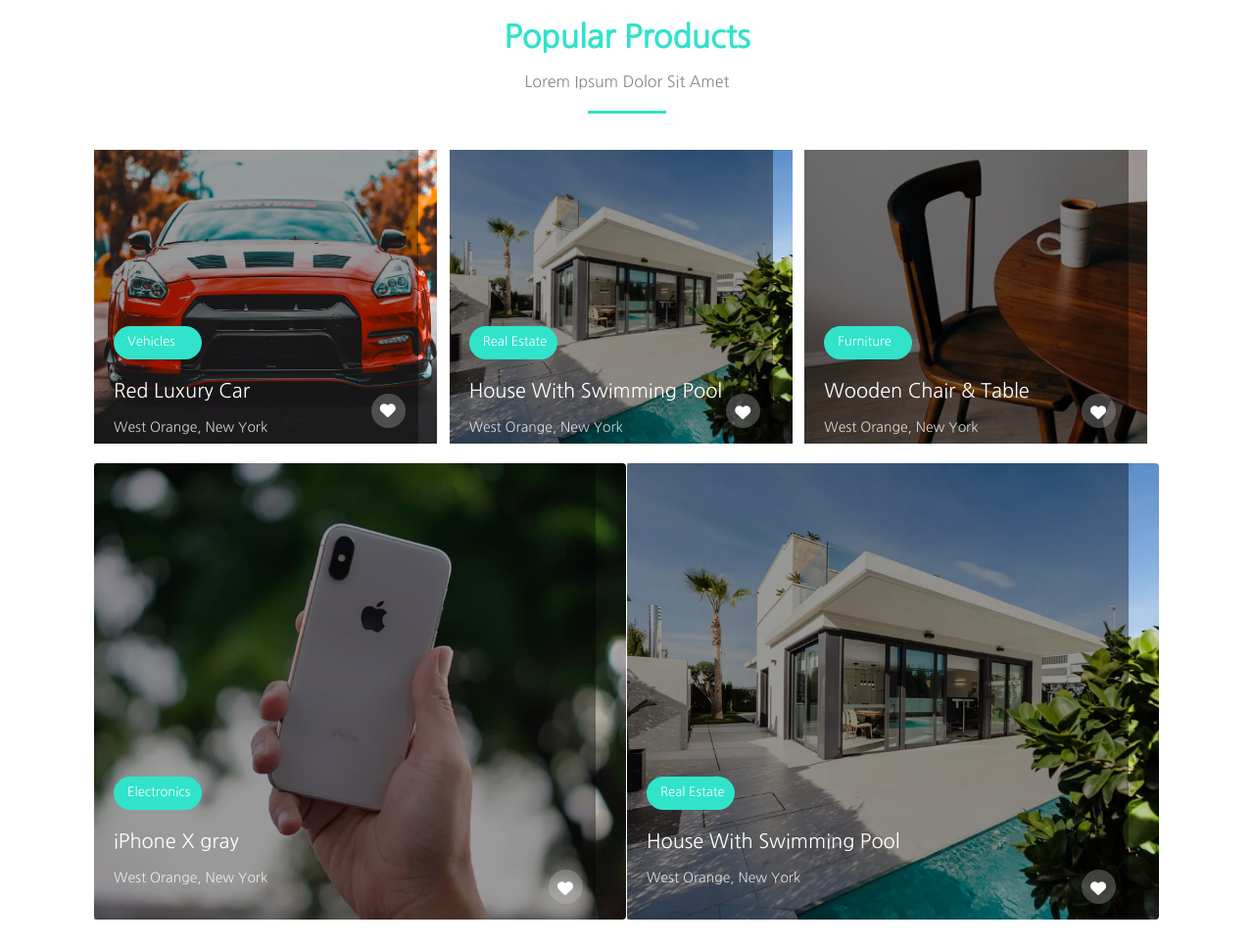
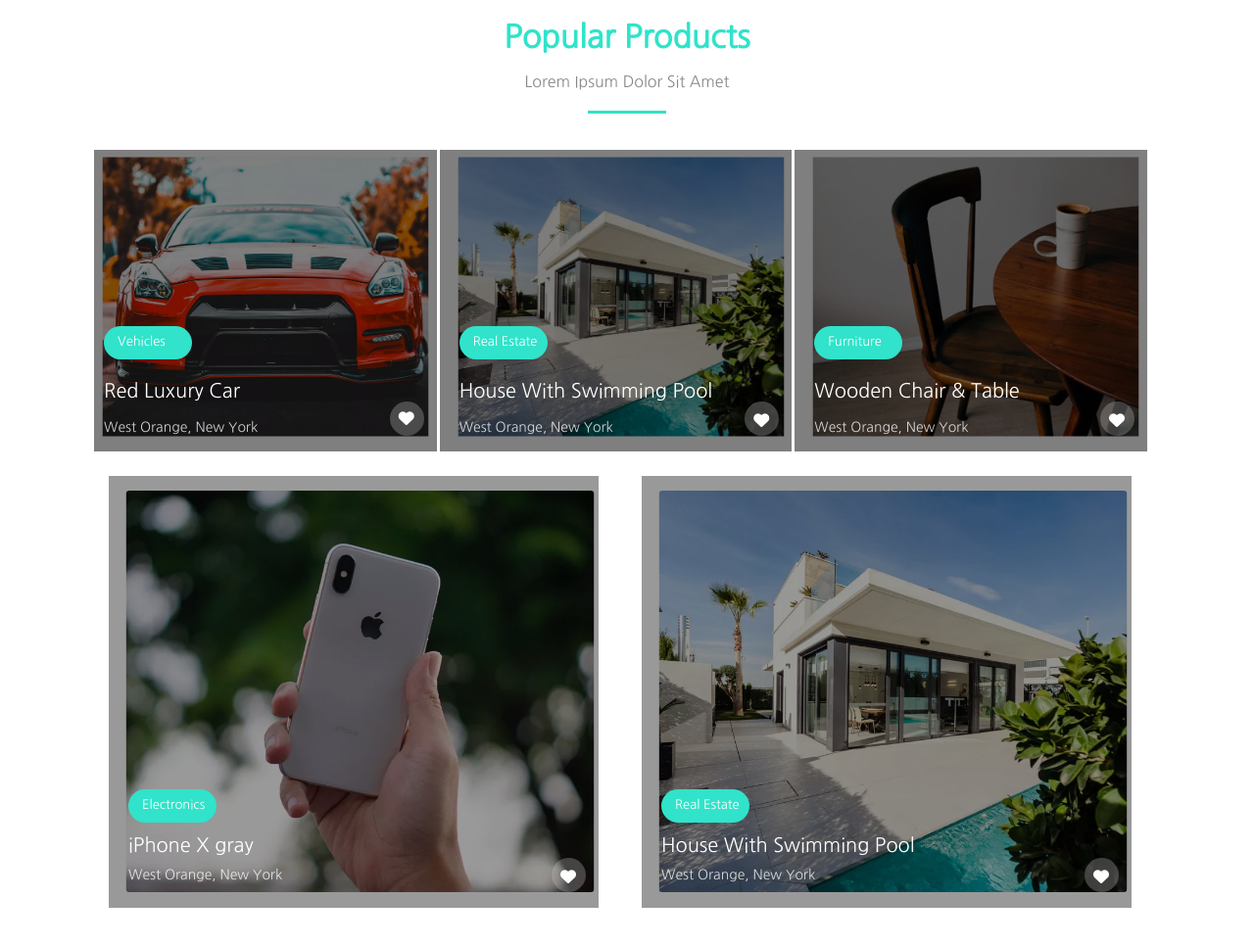
Before and after one commit to Yazan-Alsade/header-section-home-page-and-about-page, a plain HTML site: page index.html in a window 1280 px wide. Shown: the part 1286-2252 px from the top of the page at 98% size. Drawn offline with Linux system fonts and the light colour scheme.

Commit message:
animation

```diff
--- a/assets/css/style.css
+++ b/assets/css/style.css
@@ -176,6 +176,7 @@ ul{
 }
 .nav .navbar .list .list-item .dropdown:hover {
     /* opacity: 0; */
+    transition: 0.5s;
 }
 /* end navbar */
 /* header title */
@@ -236,6 +237,7 @@ ul{
     height: 170px;
     width: 100%;
     border-radius: 4px;
+    cursor: pointer;
 }
 .m{
     /* margin-right: 20px; */
@@ -364,16 +366,33 @@ ul{
 }
 .overlayy{
     position: absolute;
-    background-color: rgba(0, 0, 0, 0.4);
+    background-color: rgba(0, 0, 0, 0.5);
     top: 0px;
-    left: 0px;
-    bottom: 4px;
-    right: 32px;
+    left: -10px;
+    bottom: -4px;
+    right: 13px;
 }
 .overlayy-content{
     margin-left: 20px;
+    /* transition: 2s; */
+}
 
+
+.img-header .image-2{
+    transform: scale(0.95);
+    transition: 0.5s ease-in-out;
 }
+.img-header:hover .image-2{
+    transform: scale(1.05);
+}
+
+.img-header:hover .overlayy{
+    /* right: 12px;
+    bottom: -5px;
+    left: -9px; */
+}
+
+
 .overlayy .overlayy-content a{
     display: block;
     color: #fff;
@@ -420,6 +439,22 @@ ul{
 .images-final{
     height: 500px;
 }
+
+.final-image .image-3{
+    transform: scale(0.88);
+    transition: 0.4s ease-in-out;
+}
+.final-image:hover .image-3{
+    transform: scale(0.95);
+}
+
+.final-image:hover .overlayyy{
+    /* right: 6px;
+    bottom: -5px;
+    left: -12px;
+    top: -12px; */
+}
+
 .images-final .final-image{
     float: left;
     width: 50%;
@@ -428,10 +463,10 @@ ul{
 .overlayyy{
     position: absolute;
     background-color: rgba(0, 0, 0, 0.4);
-    top: 0px;
-    left: 0px;
-    bottom: 4px;
-    right: 32px;
+    top: 13px;
+    left: 15px;
+    bottom: 16px;
+    right: 29px;
 }
 .overlayyy-content{
     margin-left: 20px;
@@ -452,13 +487,14 @@ ul{
     font-size: 13px;
 }
 .overlayyy .overlayyy-content .a2{
-    margin-top: 20px;
+    margin-top: 11px;
     margin-bottom: 15px;
     font-size: 20px;
 }
 .overlayyy .overlayyy-content p{
     color: rgba(255, 255, 255, 0.8);
     font-size: 14px;
+    margin-top: -7px;
 }
 .icon:hover{
     background-color: red;
```
